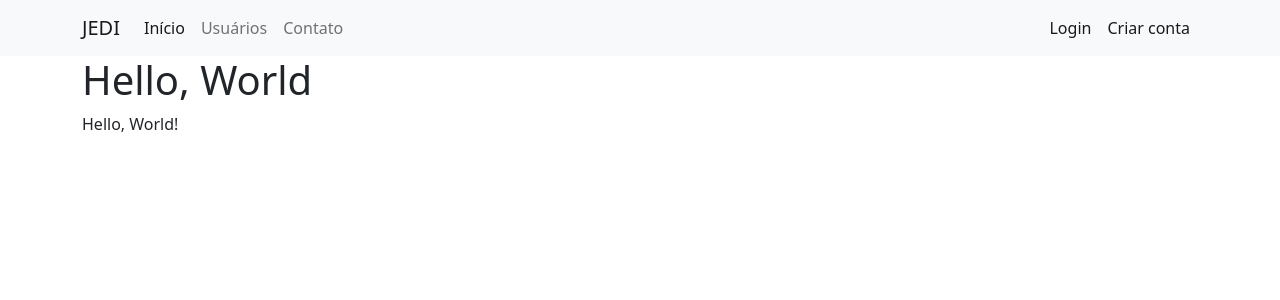
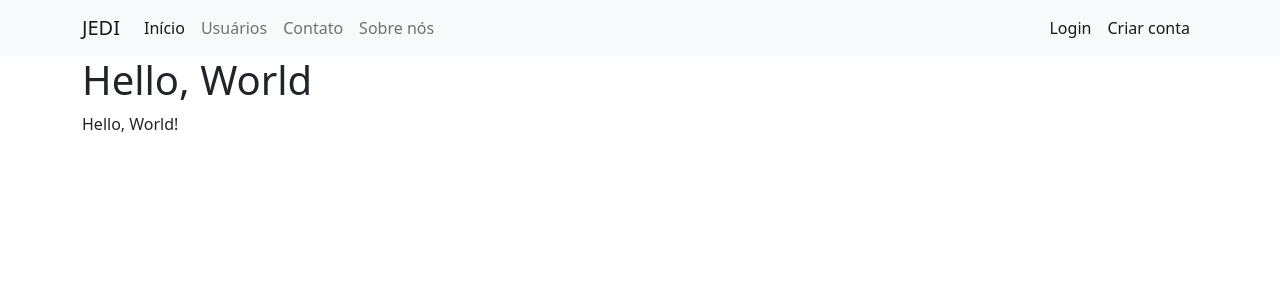
Before and after one commit to incolumepy-cursos/flask-impressionador, a Flask app: page / in a window 1280 px wide. Shown: the top 300 px of the page. Run offline with Flask 2, Linux system fonts and the light colour scheme.

Commit message:
dinamics URL

```diff
--- a/main.py
+++ b/main.py
@@ -1,13 +1,18 @@
 #!/usr/bin/env python
 # -*- coding: utf-8 -*-
 __author__ = '@britodfbr'
-from flask import Flask, render_template
+from flask import Flask, render_template, url_for
 app = Flask(__name__)
 lista_usuarios = ['Lira', 'Brito', 'Ana', 'Ada', 'Eliana', 'Leni', 'Ricardo']
 
+
+@app.route('/hello')
+def hello_world():
+    return render_template('home.html')
+
+
 @app.route('/')
-@app.route('/home')
-def hello_world():
+def home():
     return render_template('home.html')
 
 
--- a/templates/navbar.html
+++ b/templates/navbar.html
@@ -1,20 +1,23 @@
 <nav class="navbar navbar-expand-lg navbar-light bg-light">
   <div class="container-fluid container">
-    <a class="navbar-brand" href="/">JEDI</a>
+    <a class="navbar-brand" href="{{ url_for('home') }}">JEDI</a>
     <button class="navbar-toggler" type="button" data-bs-toggle="collapse" data-bs-target="#navbarSupportedContent" aria-controls="navbarSupportedContent" aria-expanded="false" aria-label="Toggle navigation">
       <span class="navbar-toggler-icon"></span>
     </button>
     <div class="collapse navbar-collapse" id="navbarSupportedContent">
       <ul class="navbar-nav me-auto mb-2 mb-lg-0">
         <li class="nav-item">
-          <a class="nav-link active" aria-current="page" href="/">Início</a>
+          <a class="nav-link active" aria-current="page" href="{{ url_for('home') }}">Início</a>
         </li>
         <li class="nav-item">
-          <a class="nav-link" href="/usuarios">Usuários</a>
+          <a class="nav-link" href="{{ url_for('usuarios') }}">Usuários</a>
         </li>
-        <li class="nav-item">
-          <a class="nav-link" href="/contato">Contato</a>
+          <li class="nav-item">
+          <a class="nav-link" href="{{ url_for('contato') }}">Contato</a>
         </li>
+          <li class="nav-item">
+              <a class="nav-link" href="{{ url_for('hello_world') }}">Sobre nós</a>
+          </li>
           <!--
         <li class="nav-item dropdown">
           <a class="nav-link dropdown-toggle" href="#" id="navbarDropdown" role="button" data-bs-toggle="dropdown" aria-expanded="false">
```
